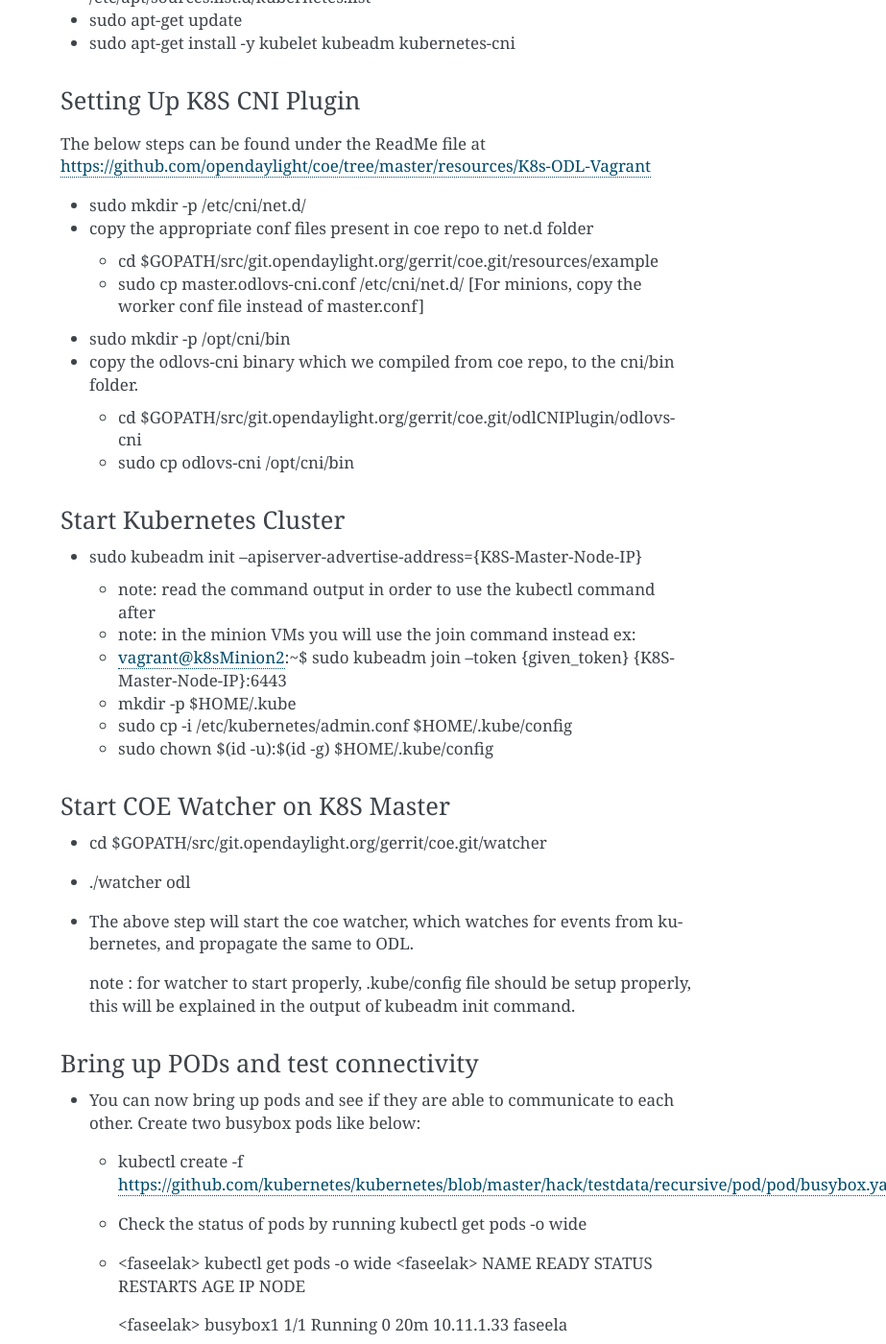
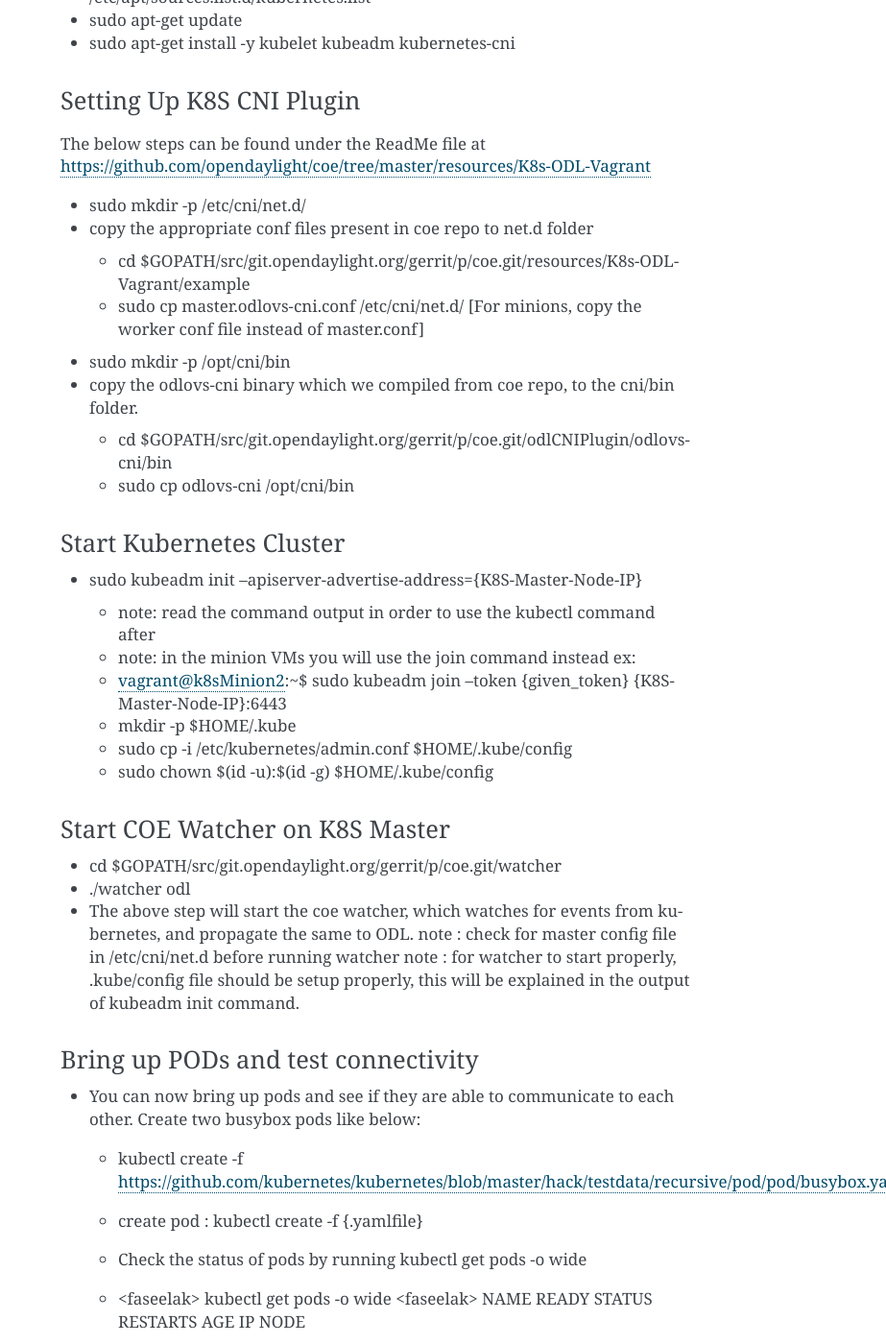
Before and after one commit to opendaylight/coe, a Sphinx documentation site: the page built from docs/setting-up-coe-dev-environment.rst, in a window 1280 px wide and 1400 px high, scrolled down 2681 px. Shown: the whole window at 96% size, without its empty margins (357-1280 px from the left). Built offline with Sphinx 7.4.7, drawn with Linux system fonts in a browser that asks for light colours; some of the changed text lies outside the part shown.

Commit message:
Updating paths in rst docs
Change-Id: I170e4fd350d6f20154507e807a3d38dbd257f935
Signed-off-by: R P Karthika <r.p.karthika@ericsson.com>

```diff
--- a/docs/setting-up-coe-dev-environment.rst
+++ b/docs/setting-up-coe-dev-environment.rst
@@ -37,18 +37,18 @@
 - install git and clone coe repository
 
   -  sudo apt install git
-  -  go get git.opendaylight.org/gerrit/p/coe.git
+  -  go get -d git.opendaylight.org/gerrit/p/coe.git
 
 - build coe watcher binary
 
-  -  cd $GOPATH/src/git.opendaylight.org/gerrit/coe.git/watcher
+  -  cd $GOPATH/src/git.opendaylight.org/gerrit/p/coe.git/watcher
   -  glide install
   -  go build
   -  once the above step is completed, a "watcher" binary will be generated in the same folder
 
 - build coe cni plugin
 
-  - cd $GOPATH/src/git.opendaylight.org/gerrit/coe.git/odlCniPlugin/odlovs-cni
+  - cd $GOPATH/src/git.opendaylight.org/gerrit/p/coe.git/odlCNIPlugin/odlovs-cni
   - ./build.sh
   - cni binary "odlovs-cni" will be created under bin directory
 
@@ -123,13 +123,13 @@
 - sudo mkdir -p /etc/cni/net.d/
 - copy the appropriate conf files present in coe repo to net.d folder
 
-  - cd $GOPATH/src/git.opendaylight.org/gerrit/coe.git/resources/example
+  - cd $GOPATH/src/git.opendaylight.org/gerrit/p/coe.git/resources/K8s-ODL-Vagrant/example
   - sudo cp master.odlovs-cni.conf /etc/cni/net.d/ [For minions, copy the worker conf file instead of master.conf]
 
 - sudo mkdir -p /opt/cni/bin
 - copy the odlovs-cni binary which we compiled from coe repo, to the cni/bin folder.
 
-  - cd $GOPATH/src/git.opendaylight.org/gerrit/coe.git/odlCNIPlugin/odlovs-cni
+  - cd $GOPATH/src/git.opendaylight.org/gerrit/p/coe.git/odlCNIPlugin/odlovs-cni/bin
   - sudo cp odlovs-cni /opt/cni/bin
 
 
@@ -149,10 +149,10 @@
 Start COE Watcher on K8S Master
 ===============================
 
-- cd $GOPATH/src/git.opendaylight.org/gerrit/coe.git/watcher
+- cd $GOPATH/src/git.opendaylight.org/gerrit/p/coe.git/watcher
 - ./watcher odl
 - The above step will start the coe watcher, which watches for events from kubernetes, and propagate the same to ODL.
-
+  note : check for master config file in /etc/cni/net.d before running watcher
   note : for watcher to start properly, .kube/config file should be setup properly, this will be explained in the output of kubeadm init command.
 
 Bring up PODs and test connectivity
@@ -161,6 +161,7 @@
 - You can now bring up pods and see if they are able to communicate to each other. Create two busybox pods like below:
 
   - kubectl create -f https://github.com/kubernetes/kubernetes/blob/master/hack/testdata/recursive/pod/pod/busybox.yaml
+  -  create pod : kubectl create -f {.yamlfile}
   - Check the status of pods by running kubectl get pods -o wide
   - <faseelak> kubectl get pods -o wide
     <faseelak> NAME       READY     STATUS    RESTARTS   AGE       IP           NODE
```
